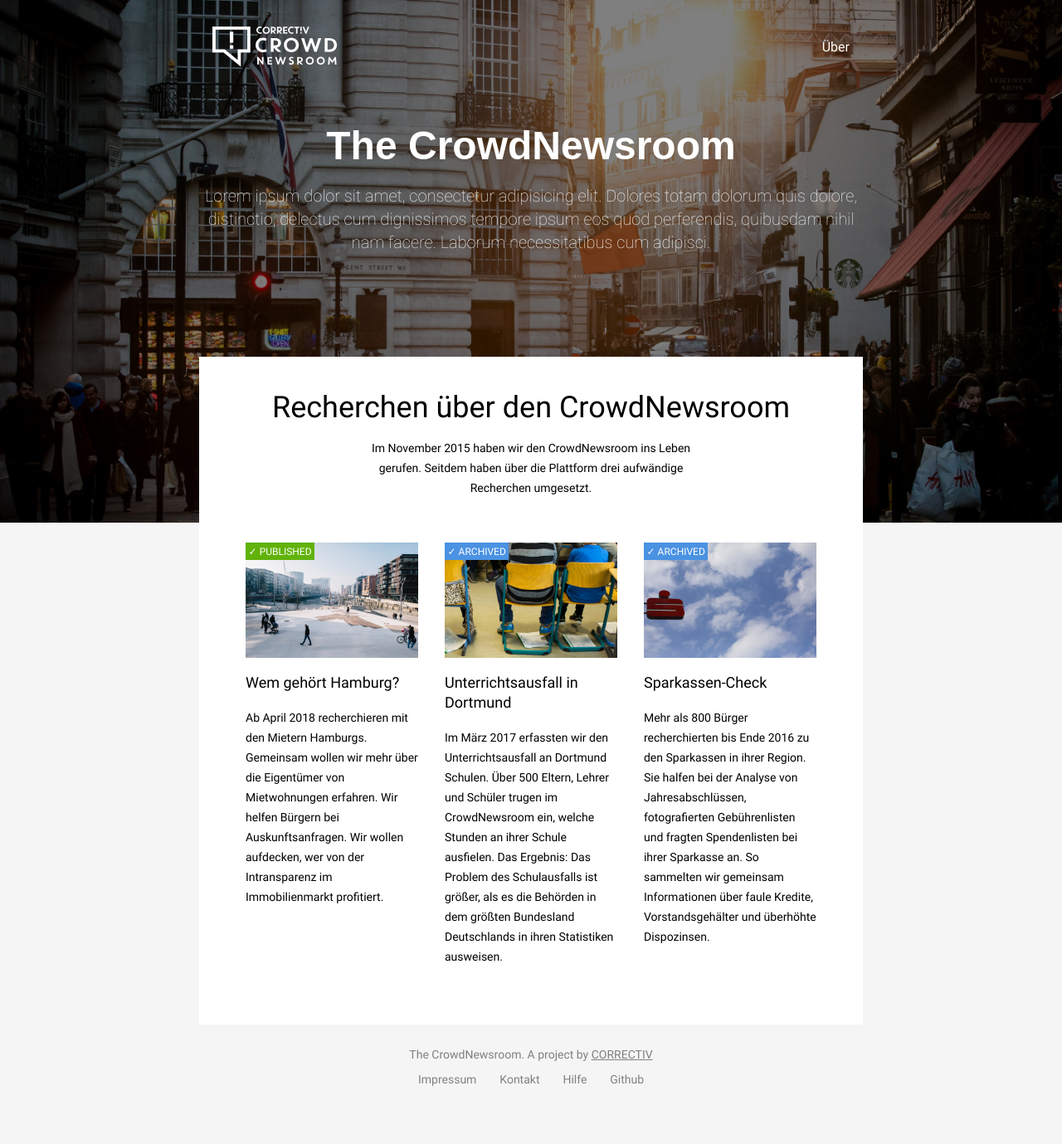
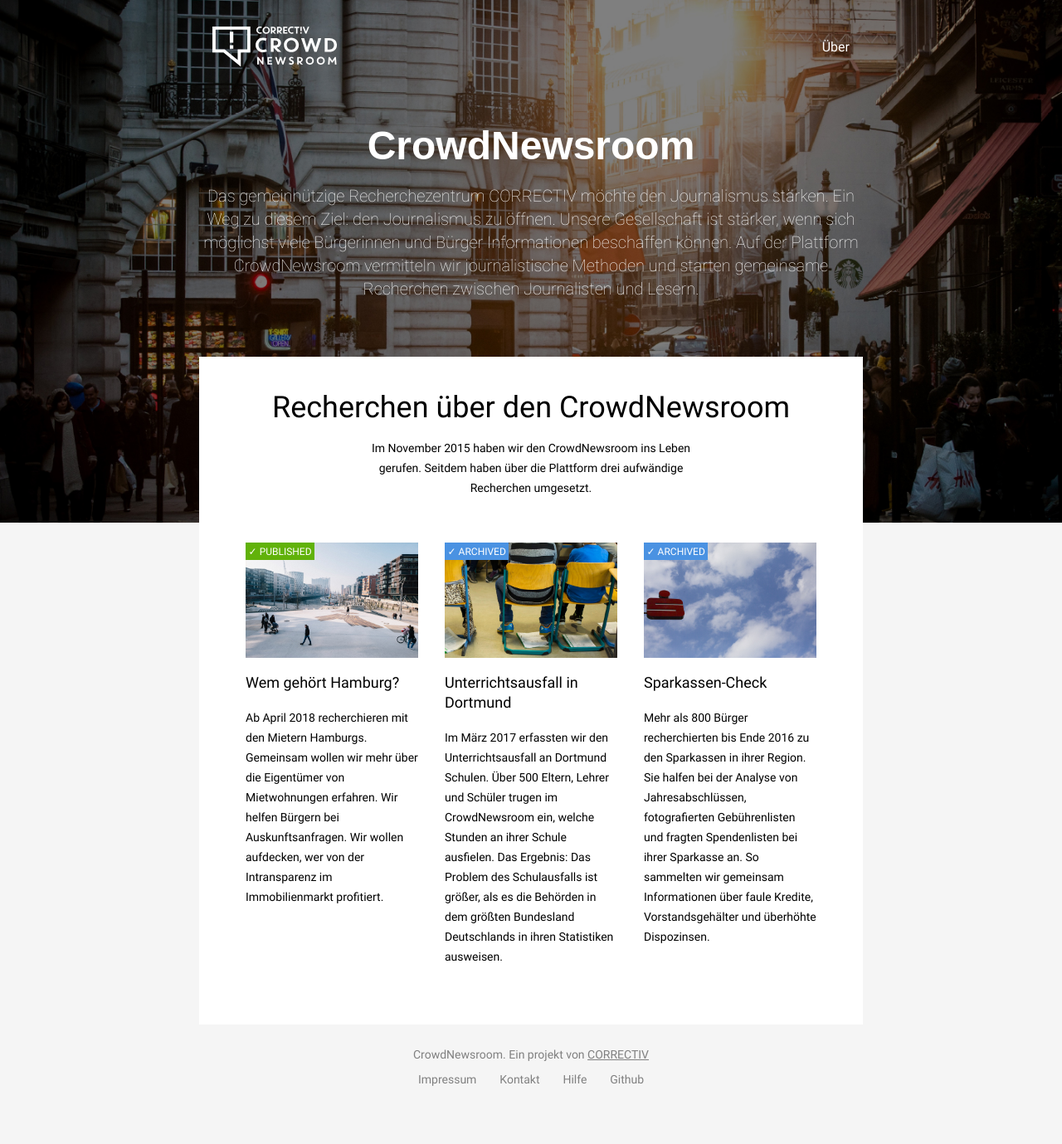
Before and after one commit to correctiv/cnr-landingpage, a Jekyll site: the page built from index.md, in a window 1280 px wide. Shown: the whole page at 83% size. Built offline with Jekyll 4.4.1, drawn with Linux system fonts in a browser that asks for light colours.

Commit message:
text updated

```diff
--- a/_layouts/page.html
+++ b/_layouts/page.html
@@ -15,10 +15,8 @@
             </div>
         </nav>
         <div class="teaser">
-            <h1>The Crowd&shy;Newsroom</h1>
-            <p>Lorem ipsum dolor sit amet, consectetur adipisicing elit. Dolores totam dolorum quis dolore, distinctio,
-                delectus cum dignissimos tempore ipsum eos quod perferendis, quibusdam nihil nam facere. Laborum
-                necessitatibus cum adipisci.</p>
+            <h1>Crowd&shy;Newsroom</h1>
+            <p>Das gemeinnützige Recherchezentrum CORRECTIV möchte den Journalismus stärken. Ein Weg zu diesem Ziel: den Journalismus zu öffnen. Unsere Gesellschaft ist stärker, wenn sich möglichst viele Bürgerinnen und Bürger Informationen beschaffen können. Auf der Plattform CrowdNewsroom vermitteln wir journalistische Methoden und starten gemeinsame Recherchen zwischen Journalisten und Lesern.</p>
         </div>
     </header>
 
@@ -29,7 +27,7 @@
     <footer>
         <div class="wrapper">
             <div class="branding">
-                The CrowdNewsroom. A project by <a href="https://correctiv.org">CORRECTIV</a>
+                CrowdNewsroom. Ein projekt von <a href="https://correctiv.org">CORRECTIV</a>
             </div>
             <ul>
                 <li><a href="/impressum">Impressum</a></li>
```
